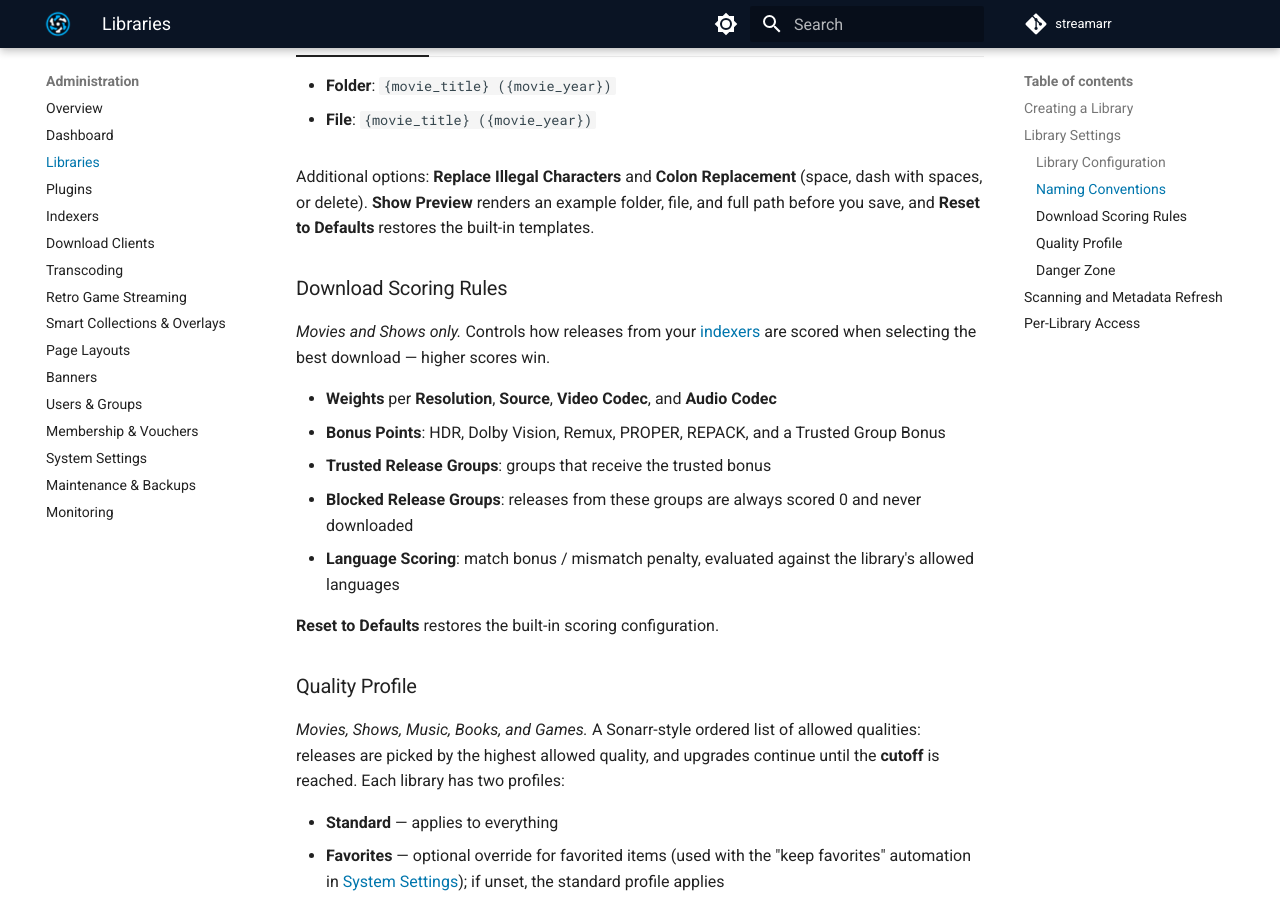
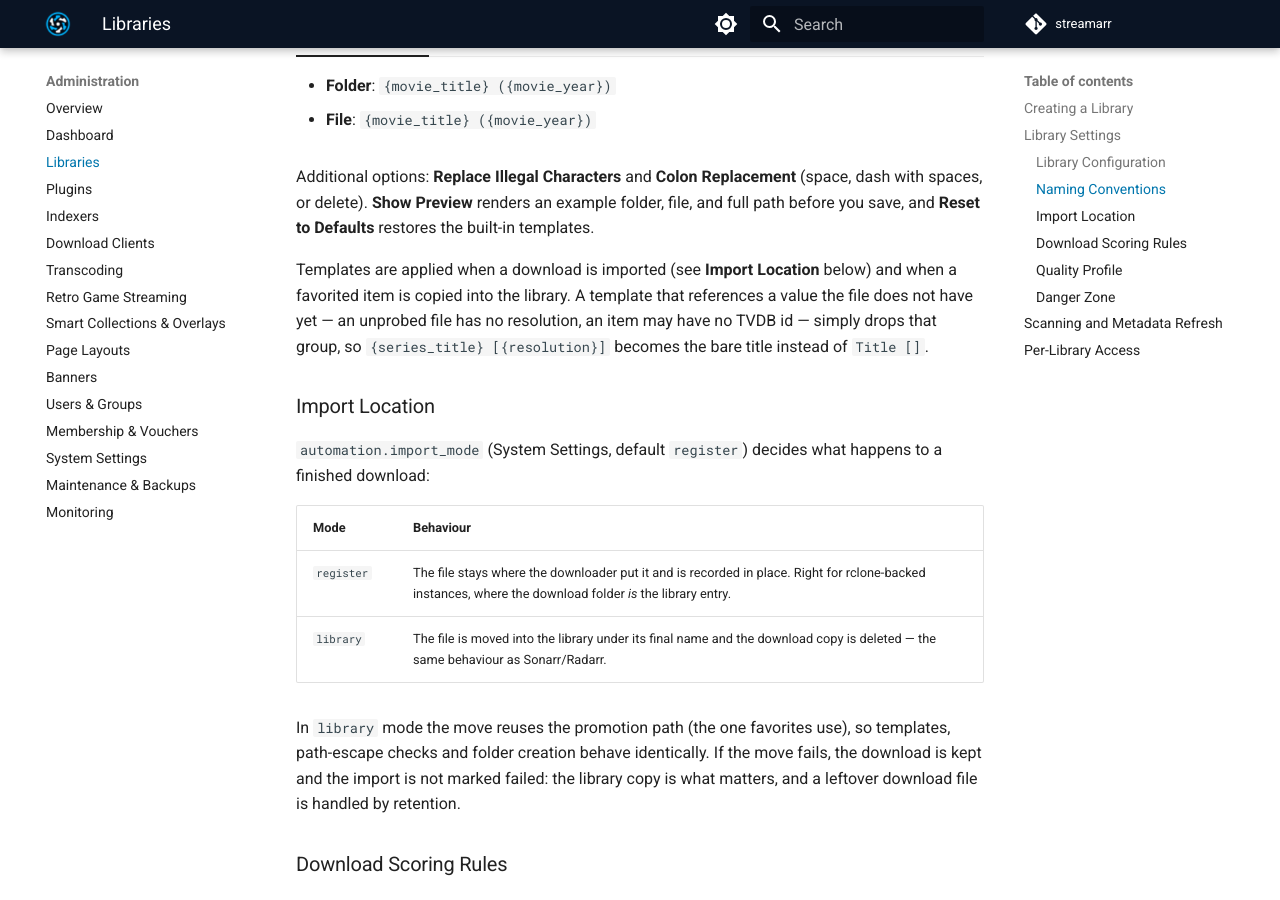
Before and after one commit to luebke-dev/streamarr, an MkDocs documentation site: the page built from docs/docs/administration/libraries.md, in a window 1280 px wide and 900 px high, scrolled down 2056 px. Built offline with MkDocs 1.6.1 and Material for MkDocs 9.7.7, drawn with Linux system fonts in a browser that asks for light colours; comment, search, counter and statistics services are not loaded.

Commit message:
docs(libraries): naming templates apply to imports, and where files land
The template section promised that templates control file and folder names but
never said when they run; and nothing documented that a finished download can
either stay where the downloader put it or move into the library. Both are
operator-visible decisions, so both are now written down, including what happens
to a template that references metadata the file does not have yet.

```diff
--- a/docs/docs/administration/libraries.md
+++ b/docs/docs/administration/libraries.md
@@ -56,6 +56,19 @@ Templates control how downloaded files and folders are named. The available temp
 
 Additional options: **Replace Illegal Characters** and **Colon Replacement** (space, dash with spaces, or delete). **Show Preview** renders an example folder, file, and full path before you save, and **Reset to Defaults** restores the built-in templates.
 
+Templates are applied when a download is imported (see **Import Location** below) and when a favorited item is copied into the library. A template that references a value the file does not have yet — an unprobed file has no resolution, an item may have no TVDB id — simply drops that group, so `{series_title} [{resolution}]` becomes the bare title instead of `Title []`.
+
+### Import Location
+
+`automation.import_mode` (System Settings, default `register`) decides what happens to a finished download:
+
+| Mode | Behaviour |
+| --- | --- |
+| `register` | The file stays where the downloader put it and is recorded in place. Right for rclone-backed instances, where the download folder *is* the library entry. |
+| `library` | The file is moved into the library under its final name and the download copy is deleted — the same behaviour as Sonarr/Radarr. |
+
+In `library` mode the move reuses the promotion path (the one favorites use), so templates, path-escape checks and folder creation behave identically. If the move fails, the download is kept and the import is not marked failed: the library copy is what matters, and a leftover download file is handled by retention.
+
 ### Download Scoring Rules
 
 *Movies and Shows only.* Controls how releases from your [indexers](indexers.md) are scored when selecting the best download — higher scores win.
```
